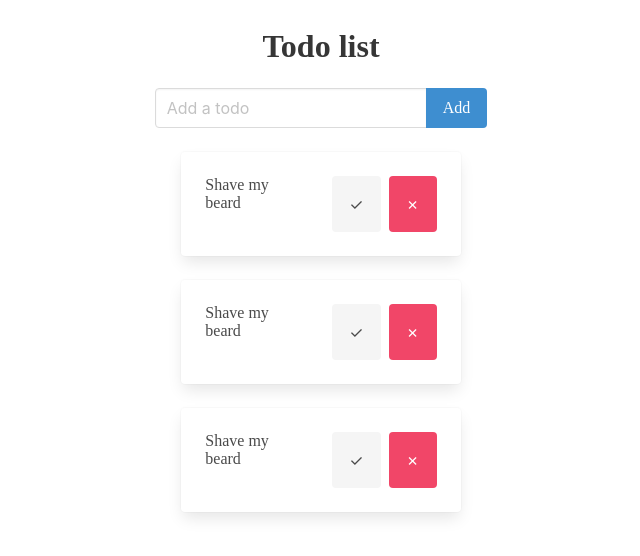
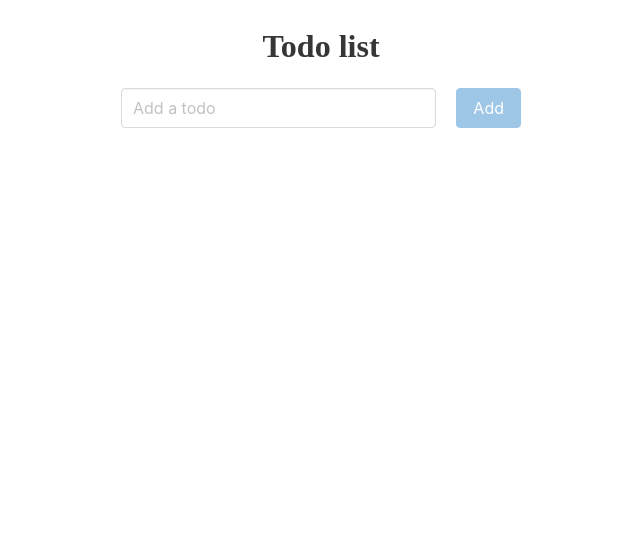
Before and after one commit to RamunnoAJ/vue3-firebase-todo, a Vue app: page / in a window 1280 px wide. Shown: the top 556 px of the page, without its empty margins (319-959 px from the left). Built offline with nearby package versions, Linux system fonts and the light colour scheme.

Commit message:
Update App.vue

```diff
--- a/src/App.vue
+++ b/src/App.vue
@@ -4,24 +4,28 @@
     <div class="title has-text-centered">
       Todo list
     </div>
-    <div class="field has-addons mb-5">
-      <div class="control">
-        <input class="input" type="text" placeholder="Add a todo">
+
+    <form @submit.prevent="addTodo">
+      <div class="field is-grouped mb-5">
+        <p class="control is-expanded pr-2">
+          <input class="input" type="text" placeholder="Add a todo" v-model="newTodoContent">
+        </p>
+        <p class="control">
+          <button class="button is-info" :disabled="!newTodoContent">
+            Add
+          </button>
+        </p>
       </div>
-      <div class="control">
-        <a class="button is-info">
-          Add
-        </a>
-      </div>
-    </div>
+    </form>
 
-    <div class="card mb-5" v-for="i in 3">
+
+    <div class="card mb-5" v-for="todo in todos">
       <div class="card-content">
         <div class="content">
 
           <div class="columns is-mobile">
             <div class="column">
-              Shave my beard
+              {{ todo.content }}
             </div>
             <div class="column is-5 has-text-right">
               <button class="button is-light">
@@ -38,23 +42,45 @@
   </div>
 </template>
 
+<script setup>
+import { ref } from 'vue';
+import { v4 as uuidv4 } from 'uuid'
+
+const todos = ref([
+  // {
+  //   id: 'id1',
+  //   content: 'Shave my beard',
+  //   done: false
+  // },
+  // {
+  //   id: 'id2',
+  //   content: 'Wash my beard',
+  //   done: false
+  // }
+])
+
+const newTodoContent = ref('')
+
+
+const addTodo = () => {
+  const newTodo = {
+    id: uuidv4(),
+    content: newTodoContent.value,
+    done: false
+  }
+  todos.value.unshift(newTodo)
+  newTodoContent.value = ''
+}
+</script>
+
 <style scoped>
 @import '../node_modules/bulma/css/bulma.min.css';
 
-
-*[data-v-7ba5bd90],
-[data-v-7ba5bd90]::after,
-[data-v-7ba5bd90]::before {
-  box-sizing: initial;
-}
-
 .my-todo {
-  max-width: 800px;
+  max-width: 400px;
   padding: 20px;
   margin: 0 auto;
   display: flex;
-  align-content: center;
   flex-direction: column;
-  align-items: center;
 }
 </style>
```
